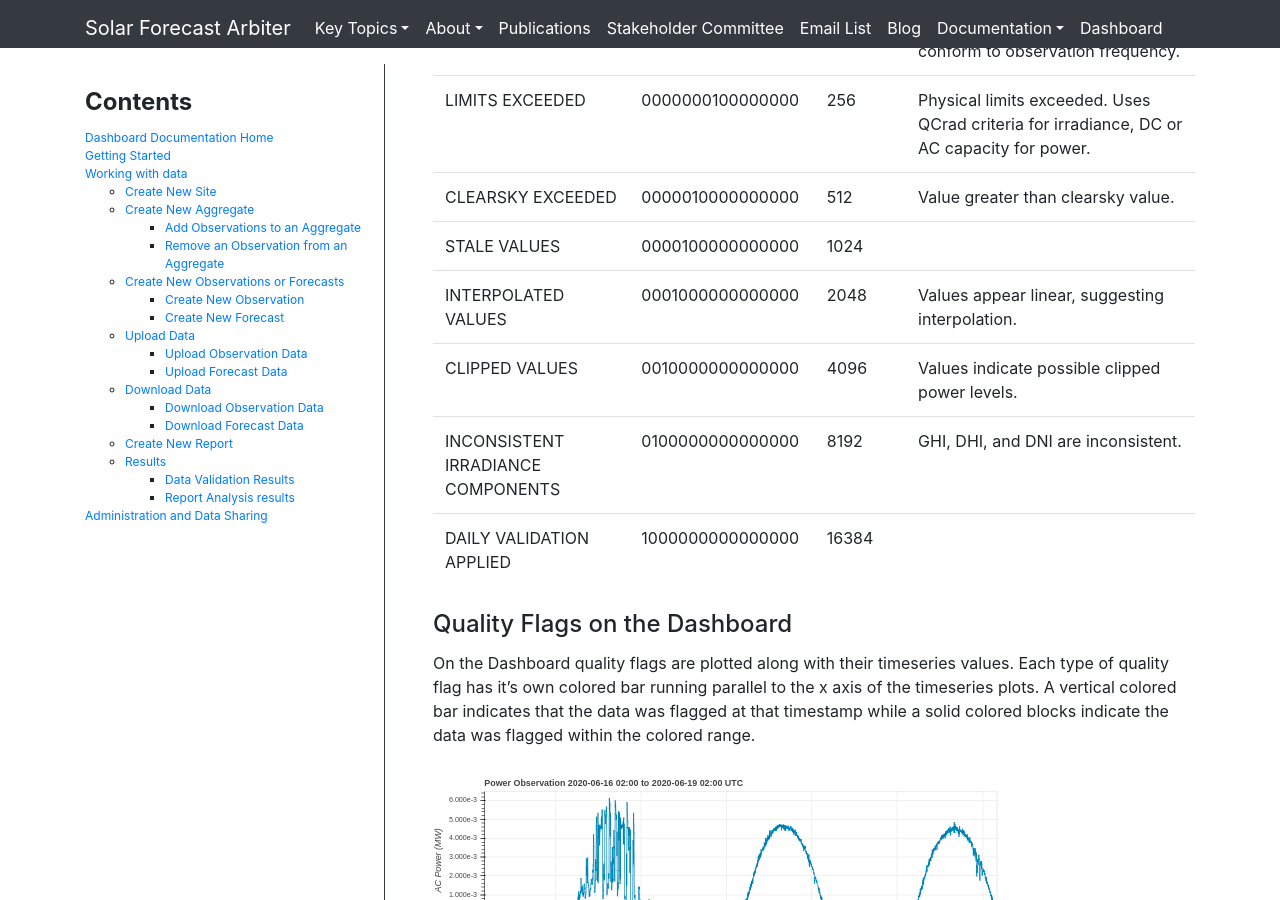
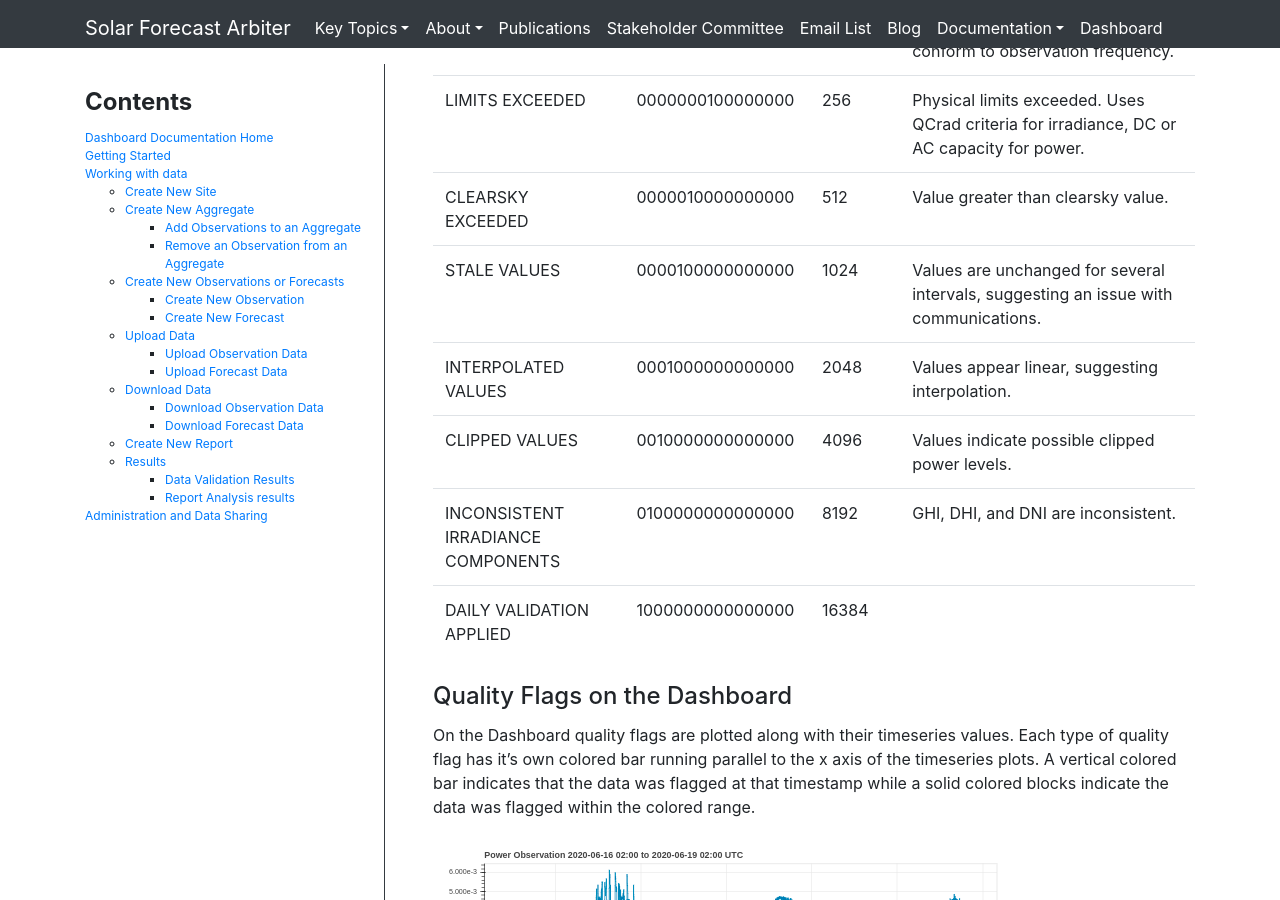
Before and after one commit to SolarArbiter/SolarArbiter.github.io, a Jekyll site: the page built from documentation/dashboard/working_with_data.md, in a window 1280 px wide and 900 px high, scrolled down 21952 px. Built offline with Jekyll 4.4.1, drawn with Linux system fonts in a browser that asks for light colours.

Commit message:
Update documentation/dashboard/working_with_data.md
Co-authored-by: Will Holmgren <william.holmgren@gmail.com>

```diff
--- a/documentation/dashboard/working_with_data.md
+++ b/documentation/dashboard/working_with_data.md
@@ -355,7 +355,7 @@ bitmask.
 |UNEVEN FREQUENCY|0000000010000000|128|Difference in timestamp between value and previous value does not conform to observation frequency.|
 |LIMITS EXCEEDED|0000000100000000|256|Physical limits exceeded. Uses QCrad criteria for irradiance, DC or AC capacity for power.|
 |CLEARSKY EXCEEDED|0000010000000000|512|Value greater than clearsky value.|
-|STALE VALUES|0000100000000000|1024||
+|STALE VALUES|0000100000000000|1024|Values are unchanged for several intervals, suggesting an issue with communications.|
 |INTERPOLATED VALUES|0001000000000000|2048|Values appear linear, suggesting interpolation.|
 |CLIPPED VALUES|0010000000000000|4096|Values indicate possible clipped power levels.|
 |INCONSISTENT IRRADIANCE COMPONENTS|0100000000000000|8192|GHI, DHI, and DNI are inconsistent.|
```
